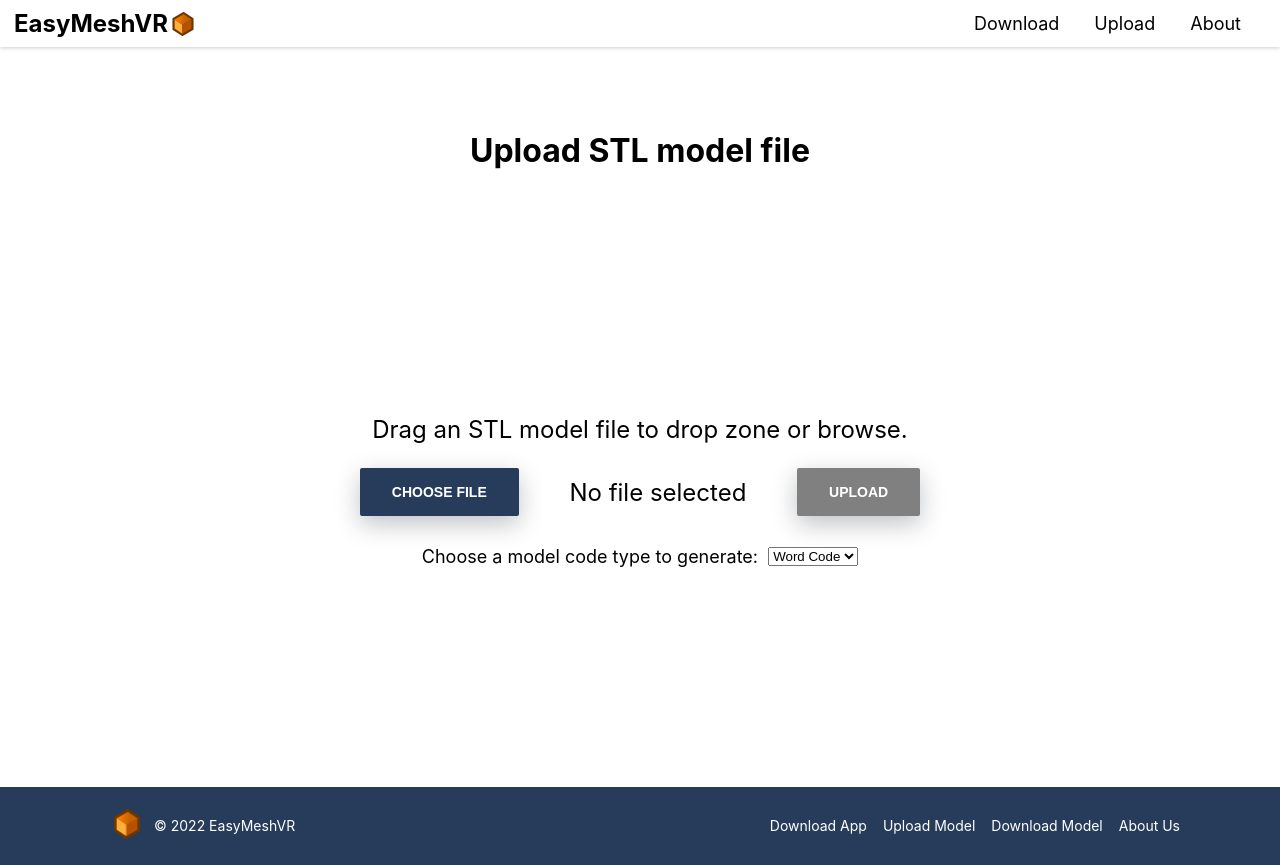
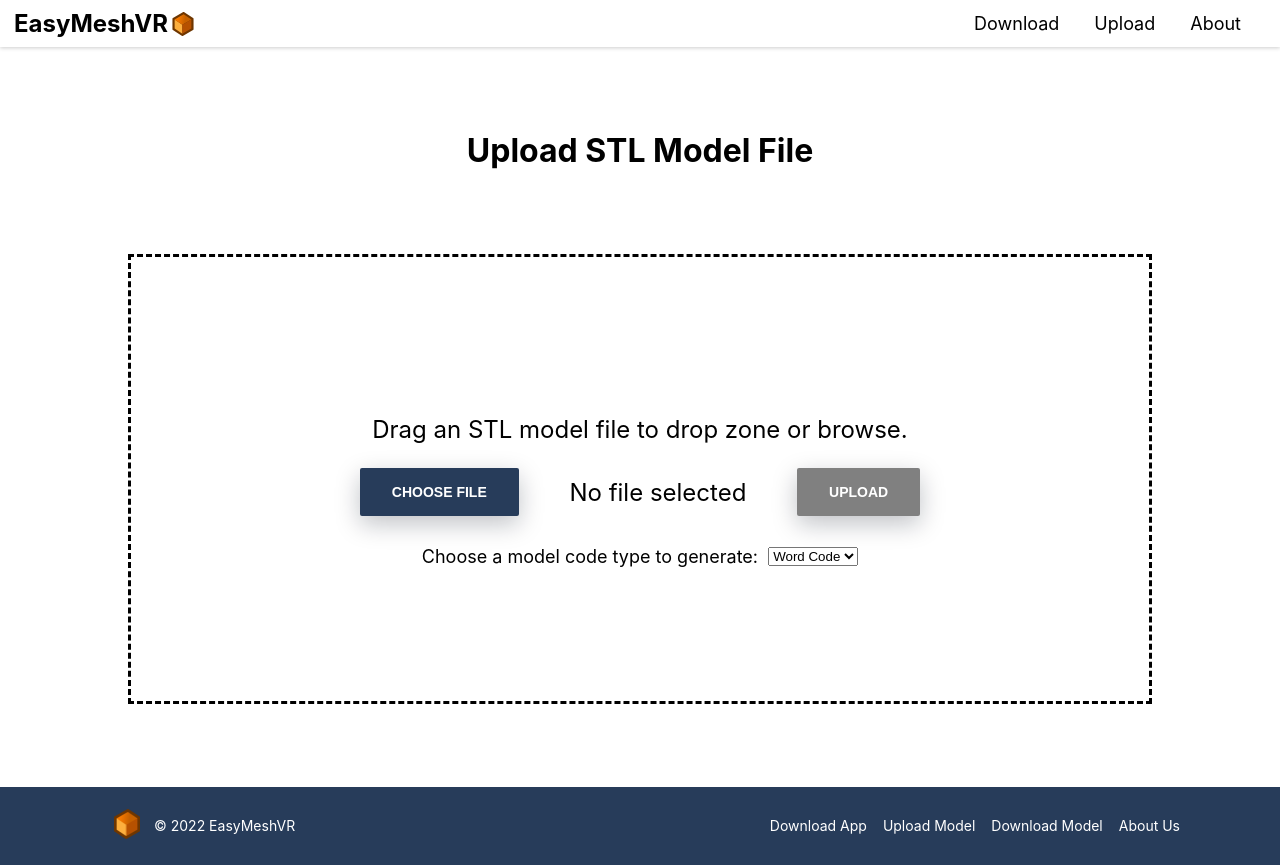
Before and after one commit to EasyMeshVR/Frontend, a React (Create React App) app: page /upload in a window 1280 px wide. Built offline with nearby package versions, Linux system fonts and the light colour scheme.

Commit message:
Modify upload zone border to be black

```diff
--- a/src/pages/Download/DownloadPage.js
+++ b/src/pages/Download/DownloadPage.js
@@ -62,7 +62,7 @@ const Download = () => {
 
 	return (
 		<div className={downloadPageStyles.DownloadPage}>
-			<h1 className={downloadPageStyles.BoldText}>Download STL model file</h1>
+			<h1 className={downloadPageStyles.BoldText}>Download STL Model File</h1>
 			<div className={downloadPageStyles.DownloadDiv}>
 				<p className={downloadPageStyles.DownloadPageText}>Enter your model code to download.</p>
 				<div className={downloadPageStyles.InputDiv}>
--- a/src/pages/Upload/UploadPage.js
+++ b/src/pages/Upload/UploadPage.js
@@ -81,7 +81,7 @@ const UploadPage = () => {
 			onDragLeave={overrideEventDefaults}
 			onDragOver={overrideEventDefaults}
 		>
-			<h1 className={uploadPageStyles.BoldText}>Upload STL model file</h1>
+			<h1 className={uploadPageStyles.BoldText}>Upload STL Model File</h1>
 			<div
 				className={uploadPageStyles.UploadDropZone}
 				onDrop={handleFileDrop}
--- a/src/pages/Upload/UploadPage.module.css
+++ b/src/pages/Upload/UploadPage.module.css
@@ -15,7 +15,7 @@
     align-items: center;
     width: 80%;
     min-height: 450px;
-    border: 3px dashed white;
+    border: 3px dashed black;
     padding: 0.25rem 0.15rem;
 }
 
```
